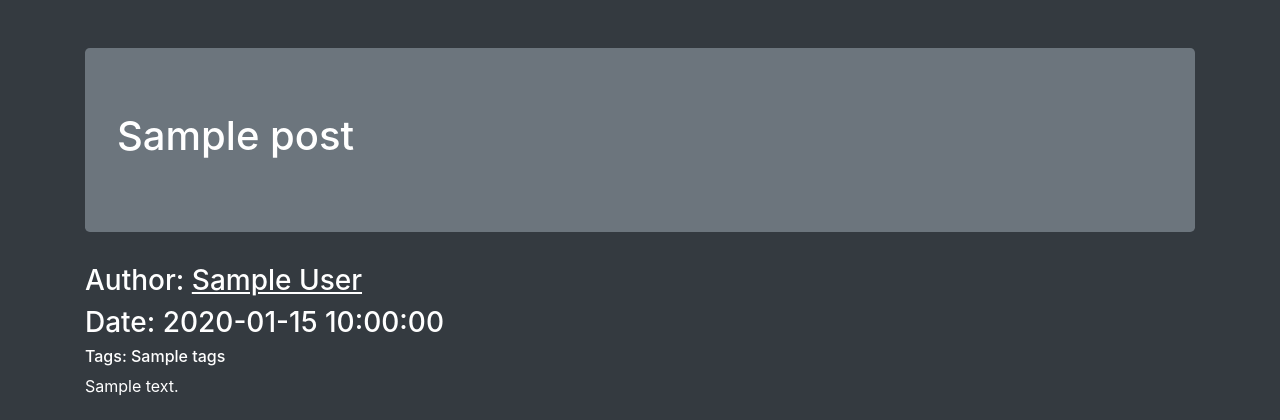
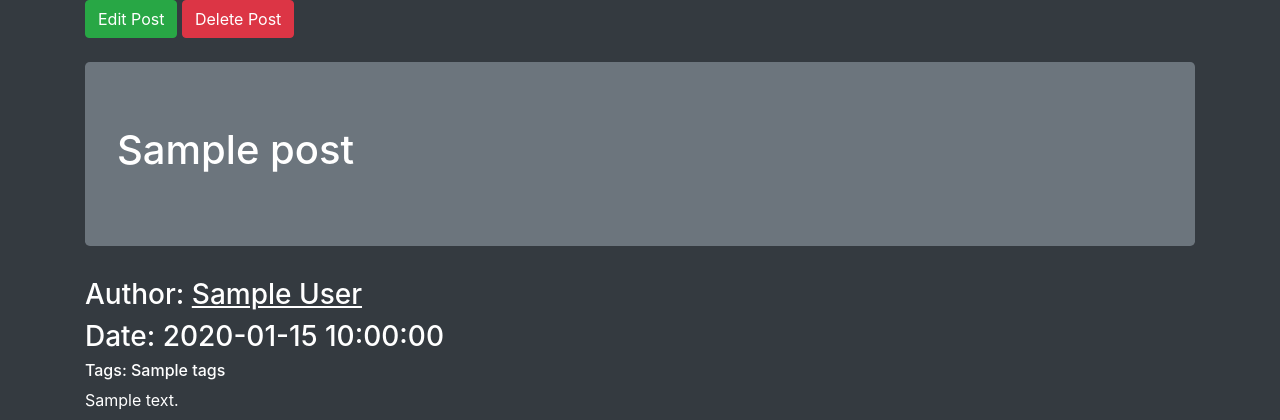
Before and after one commit to ThomasCross257/SailorsDailyJill, a Flask app: a page that uses blueprints/content/templates/blogPost.html in a window 1280 px wide. Shown: the part 56-476 px from the top of the page. Run offline with Flask 2, Linux system fonts and the light colour scheme; the visitor is signed in with stand-in values (Sample User, id 1); a database or web service that is not in the repository returns one stand-in record (values such as "Sample title"); some libraries are stand-ins or nearby versions.

Commit message:
Post editing is completed. Delete functionality started.

```diff
--- a/Roadmap.txt
+++ b/Roadmap.txt
@@ -28,9 +28,9 @@ In Progress:
             New post
             Search
             Admin Dashboard
+            Edit Post
         Needed:
             Delete Post
-            Edit Post
     Nginx Integration: Need to integrate nginx into the docker container.
 Not started:
     Verification methods for new users: Email 2FA, Google 2FA, etc.
--- a/blueprints/content/content.py
+++ b/blueprints/content/content.py
@@ -9,7 +9,7 @@ from libs.globals import user_collection, post_collection, default, follow_colle
 from pymongo.errors import OperationFailure
 from app import app
 from flask_wtf.csrf import validate_csrf, ValidationError
-from libs.forms import BlogForm, EditProfileForm, SearchForm
+from libs.forms import BlogForm, EditProfileForm, SearchForm, DeleteForm
 from werkzeug.utils import secure_filename
 import os
 
@@ -59,7 +59,7 @@ def newpost(usr):
             tags = form.tags.data
             author = usr
             post_id = cl_func.generate_post_id()
-            new_post = schemas.newPost(title, content, author, todaysDate, tags, post_id)
+            new_post = schemas.newPost(title, content, author, todaysDate, tags, post_id, False, "Never")
             if cl_func.tagsValid(tags) == False:
                 return redirect(url_for("content.newpost", usr=usr, error="Invalid tags.", currentUsr=session["user"]))
             post_collection.insert_one(new_post)
@@ -135,7 +135,7 @@ def viewpost(post_id, usr):
     except OperationFailure:
         return render_template("404.html")
     if "user" in session:
-        return render_template("blogPost.html", content=content, title=title, author=author, date=date, tags=tags, currentUser=session["user"], post_id=post_id)
+        return render_template("blogPost.html", cPost=current_post, currentUser=session["user"], post_id=post_id)
     else:
         return render_template("blogPost.html", content=content, title=title, author=author, date=date, tags=tags, currentUser=default)
 
@@ -161,10 +161,27 @@ def editpost(post_id, usr):
                 title = post["Title"]
             if tags == "" or tags == post["Tags"]:
                 tags = post["Tags"]
-            new_post = schemas.newPost(title, content, author, todaysDate, tags, post_id)
+            new_post = schemas.newPost(title, content, author, post["Date"], tags, post_id, True, todaysDate )
             post_collection.update_one({"_id": post_id}, {"$set": new_post})
             return redirect(url_for("content.viewpost", post_id=post_id, usr=usr, currentUser=session["user"]))
     return render_template("makePost.html", usr=usr, currentUser=session["user"], form=form, editMode=True, post_id=post_id, title=post["Title"], content=post["Content"], tags=post["Tags"])
+
+@content_bp.route("/post/<post_id>/delete=<usr>", methods=["POST", "GET"])
+def deletePost(post_id, usr):
+    form = DeleteForm()
+    current_post = post_collection.find_one({"_id": post_id})
+    if request.method == "POST":
+        if form.validate_on_submit():
+            try:
+                validate_csrf(form.csrf_token.data, app.secret_key)
+            except ValidationError:
+                abort(400, 'Invalid CSRF token')
+            if form.yesButton.data:
+                post_collection.delete_one({"_id": post_id})
+                return redirect(url_for("content.userHome", usr=usr))
+            elif form.noButton.data:
+                return redirect(url_for("content.viewpost", post_id=post_id, usr=usr))
+    return render_template("deletePost.html", usr=usr, currentUser=session["user"], form=form, post_id=post_id, cPost = current_post)
 
 @content_bp.route("/search/<usr>", methods=["POST", "GET"])
 def search(usr):
--- a/blueprints/content/templates/blogPost.html
+++ b/blueprints/content/templates/blogPost.html
@@ -2,7 +2,7 @@
 <html lang="en">
 <head>
     {% extends 'base.html' %}
-    {% block title %}{{ title }}{% endblock %}
+    {% block title %}{{ cPost.Title }}{% endblock %}
 </head>
 <body class="bg-dark text-white">
     <div class="container">
@@ -10,17 +10,22 @@
         {% include 'navbar.html' %}
         {% endblock %}
         {% block content %}
-        {% if session['user'] == author or currentUsr == "admin"%}
-        <button class="btn btn-success"><a href="{{url_for('content.editpost', post_id=post_id, usr=currentUser)}}">Edit Post</a></button>
+        {% if session['user'] == cPost.Author or session['user'] == "admin"%}
+        <a href="{{url_for('content.editpost', post_id=post_id, usr=currentUser)}}"><button class="btn btn-success">Edit Post</button></a>
+        <a href="{{url_for('content.deletePost', post_id=post_id, usr=currentUser)}}">
         <button class="btn btn-danger" href="#">Delete Post</button>
+        </a>
         {% endif %}
         <br>
         <br>
-        <div class="jumbotron bg-secondary text-white"><h1>{{ title }}</h1></div>
-        <h3 class="text-white userLink">Author: <a href="/content/profile/{{ author }}">{{ author }}</a></h3>
-        <h3 class="text-white">Date: {{ date }}</h3>
-        <h6 class="text-white">Tags: {{ tags }}</h6>
-        <p class="text-white">{{ content }}</p>
+        <div class="jumbotron bg-secondary text-white"><h1>{{ cPost.Title }}</h1></div>
+        <h3 class="text-white userLink">Author: <a href="/content/profile/{{ cPost.Author }}">{{ cPost.Author }}</a></h3>
+        <h3 class="text-white">Date: {{ cPost.Date }}</h3>
+        {% if cPost.Edited == True %}
+            <h3 class="text-white">Edited: {{ cPost['Edited Date'] }}</h3>
+        {% endif %}
+        <h6 class="text-white">Tags: {{ cPost.Tags }}</h6>
+        <p class="text-white">{{ cPost.Content }}</p>
         {% endblock %}
     </div>
 </body>
--- a/libs/schemas.py
+++ b/libs/schemas.py
@@ -8,14 +8,16 @@ def newUser(user, password, email, adminPermission, biography):
         "Profile URL": "/static/img/default.jpg",
     }
     return new_user
-def newPost(title, content, author, date, tags, post_id):
+def newPost(title, content, author, date, tags, post_id, edited, edited_date):
     new_post = {
         '_id' : post_id,
         "Title" : title,
         "Content" : content,
         "Author" : author,
         "Date" : date,
-        "Tags" : tags
+        "Tags" : tags,
+        "Edited" : edited,
+        "Edited Date" : edited_date
     }
     return new_post
 def newComment(comment, author, date, post_id):
```
Also changed, not shown: blueprints/content/templates/deletePost.html (added, +41 -0 lines).
